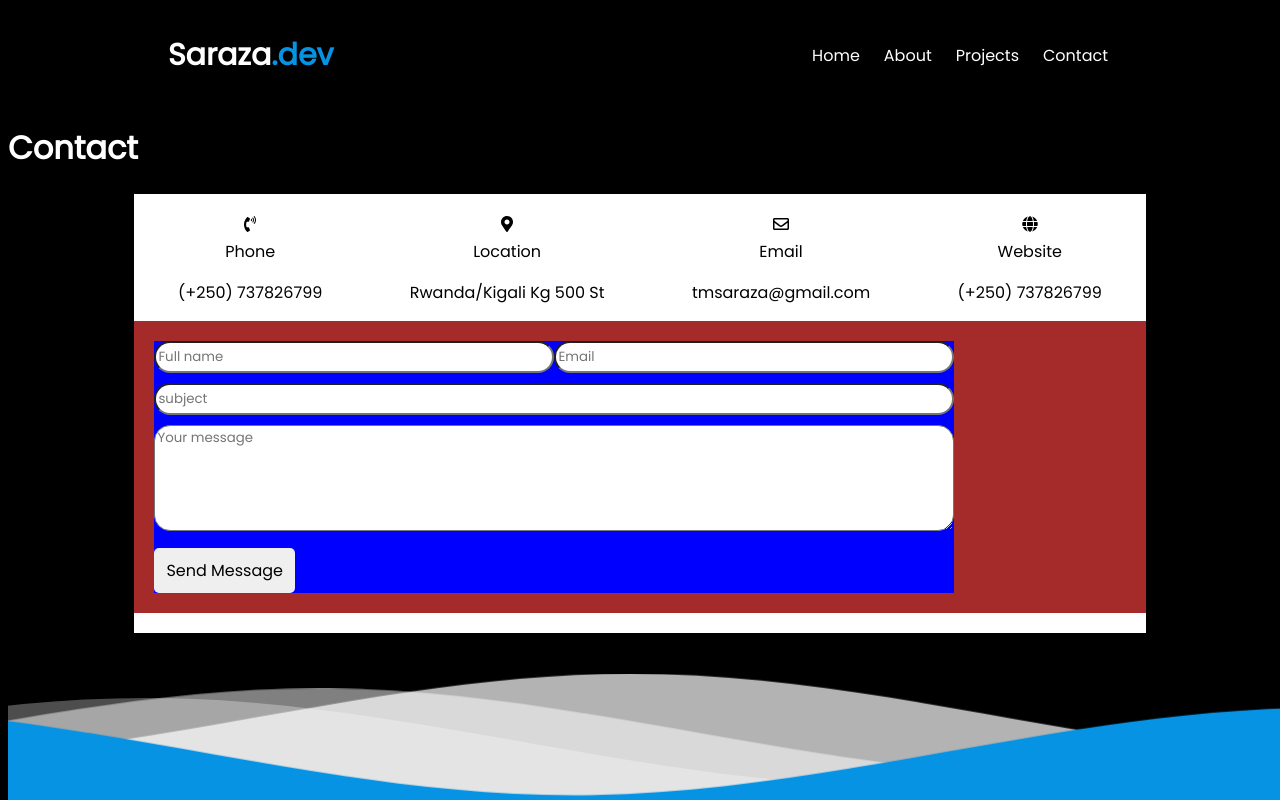
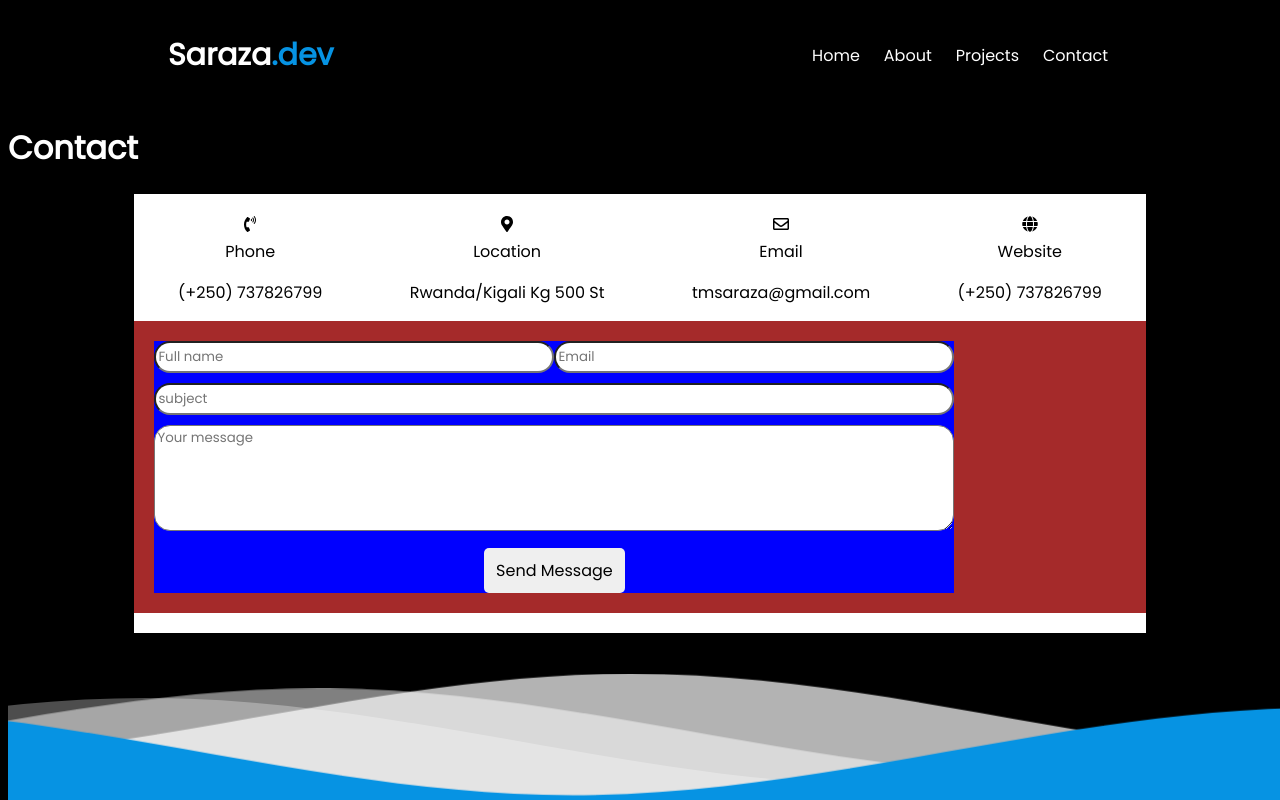
Before and after one commit to sarazaToussaint/Saraza-dev, a React (Create React App) app: page /Contact in a window 1280 px wide. Built offline with nearby package versions, Linux system fonts and the light colour scheme.

Commit message:
Center a form button

```diff
--- a/src/components/Contact.module.css
+++ b/src/components/Contact.module.css
@@ -43,7 +43,8 @@ input {
 }
 
 form button {
-  justify-self: center;
+  margin: 0 auto;
+  display: block;
 }
 
 .subject,
```
